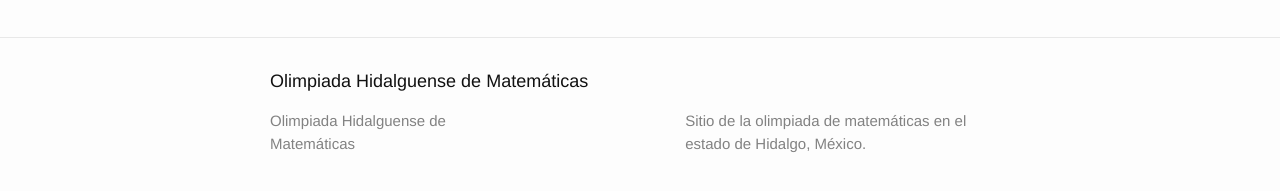
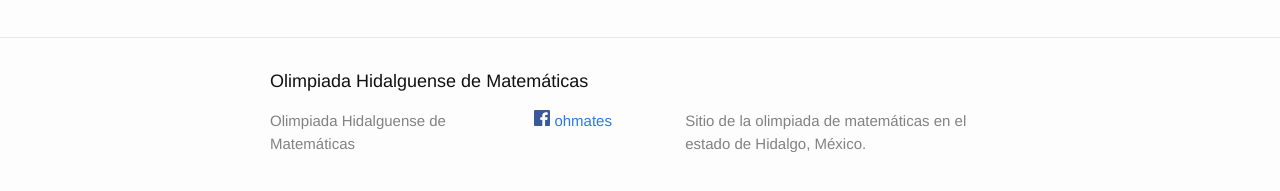
Before and after one commit to rvf0068/pagina-olimpiada, a Jekyll site: the page built from index.html, in a window 1280 px wide. Shown: the part 259-450 px from the top of the page. Built offline with Jekyll 4.4.1, drawn with Linux system fonts in a browser that asks for light colours.

Commit message:
Enlace a la página de facebook
Ícono tomado de https://github.com/tkrotoff/social-icons/blob/master/facebook.svg

```diff
--- a/_config.yml
+++ b/_config.yml
@@ -7,6 +7,8 @@ baseurl: "/pagina-olimpiada" # the subpath of your site, e.g. /blog/
 url: "http://ohm.org.mx" # the base hostname & protocol for your site
 twitter_username:
 github_username:
+facebook_username: ohmates
+
 
 # Build settings
 markdown: kramdown
--- a/_includes/footer.html
+++ b/_includes/footer.html
@@ -14,16 +14,15 @@
 
       <div class="footer-col  footer-col-2">
         <ul class="social-media-list">
-          {% if site.github_username %}
+          {% if site.facebook_username %}
           <li>
-            <a href="https://github.com/{{ site.github_username }}">
-              <span class="icon  icon--github">
-                <svg viewBox="0 0 16 16">
-                  <path fill="#828282" d="M7.999,0.431c-4.285,0-7.76,3.474-7.76,7.761 c0,3.428,2.223,6.337,5.307,7.363c0.388,0.071,0.53-0.168,0.53-0.374c0-0.184-0.007-0.672-0.01-1.32 c-2.159,0.469-2.614-1.04-2.614-1.04c-0.353-0.896-0.862-1.135-0.862-1.135c-0.705-0.481,0.053-0.472,0.053-0.472 c0.779,0.055,1.189,0.8,1.189,0.8c0.692,1.186,1.816,0.843,2.258,0.645c0.071-0.502,0.271-0.843,0.493-1.037 C4.86,11.425,3.049,10.76,3.049,7.786c0-0.847,0.302-1.54,0.799-2.082C3.768,5.507,3.501,4.718,3.924,3.65 c0,0,0.652-0.209,2.134,0.796C6.677,4.273,7.34,4.187,8,4.184c0.659,0.003,1.323,0.089,1.943,0.261 c1.482-1.004,2.132-0.796,2.132-0.796c0.423,1.068,0.157,1.857,0.077,2.054c0.497,0.542,0.798,1.235,0.798,2.082 c0,2.981-1.814,3.637-3.543,3.829c0.279,0.24,0.527,0.713,0.527,1.437c0,1.037-0.01,1.874-0.01,2.129 c0,0.208,0.14,0.449,0.534,0.373c3.081-1.028,5.302-3.935,5.302-7.362C15.76,3.906,12.285,0.431,7.999,0.431z"/>
-                </svg>
+            <a href="https://facebook.com/{{ site.facebook_username }}">
+	      <svg class="icon icon-facebook" xmlns="http://www.w3.org/2000/svg" width="16" height="16" viewBox="0 0 16 16">
+  <path class="background" fill="#3b5999" d="M 0.875,0 C 0.38722,0 0,0.38721 0,0.875 l 0,14.25 C 0,15.61266 0.38715,16 0.875,16 l 7.65625,0 0,-6.1875 -2.0625,0 0,-2.4375 2.0625,0 0,-1.78125 c 0,-2.06656 1.2814395,-3.1875 3.125,-3.1875 0.88307,0 1.62261,0.06435 1.84375,0.09375 l 0,2.15625 -1.25,0.03125 c -1.00252,0 -1.21875,0.45713 -1.21875,1.15625 l 0,1.53125 2.40625,0 -0.3125,2.4375 -2.09375,0 0,6.1875 4.09375,0 C 15.612599,16 16,15.61272 16,15.125 L 16,0.875 C 16,0.38721 15.61266,0 15.125,0 L 0.875,0 z"/>
+  <path class="foreground" fill="white" d="m 11.03968,16.000001 v -6.19608 h 2.07973 l 0.31141,-2.41472 h -2.39114 v -1.54165 c 0,-0.69912 0.19414,-1.17555 1.19666,-1.17555 l 1.27866,-5.6e-4 v -2.15974 c -0.22114,-0.0294 -0.98017,-0.0952 -1.86324,-0.0952 -1.8435605,0 -3.1057105,1.12532 -3.1057105,3.19188 v 1.7808 h -2.08506 v 2.41472 h 2.08506 v 6.19608 H 11.03968 z"/>
+</svg>
               </span>
-
-              <span class="username">{{ site.github_username }}</span>
+              <span class="username">{{ site.facebook_username }}</span>
             </a>
           </li>
           {% endif %}
```
